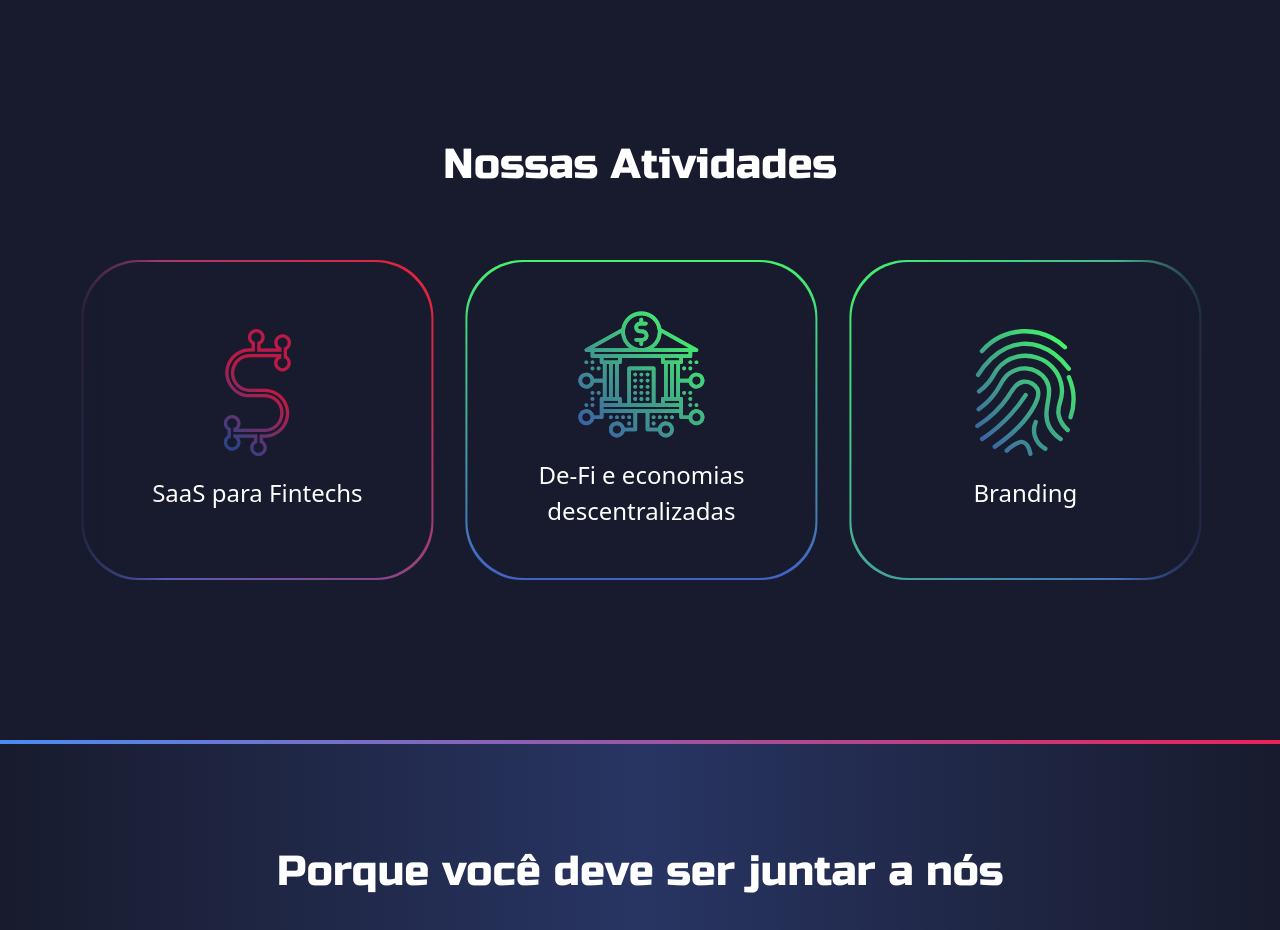
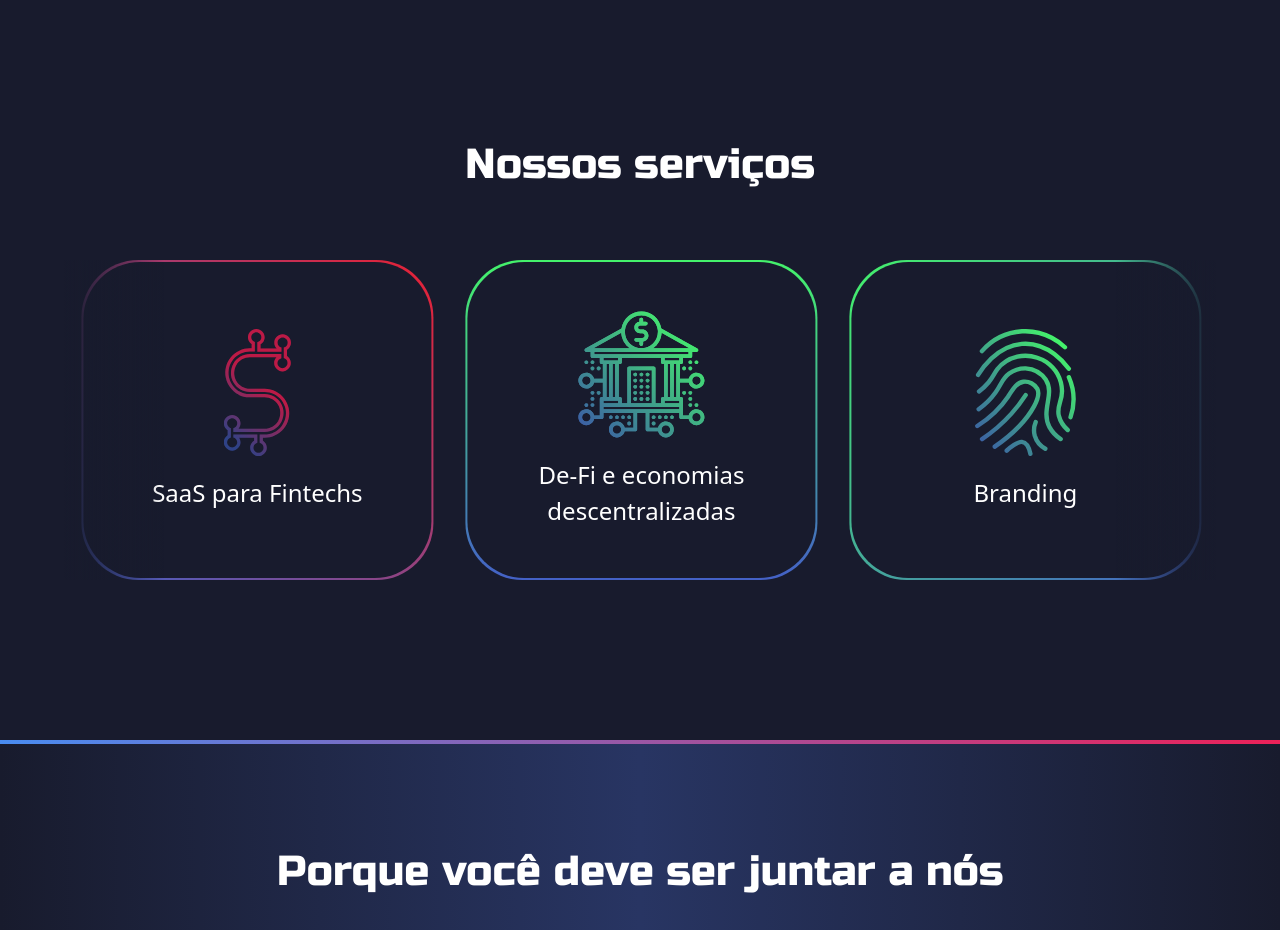
Before and after one commit to ItaloAraujodev/Mesh-site, a React (Vite) app: page / in a window 1280 px wide. Shown: the part 3180-4110 px from the top of the page. Built offline with nearby package versions, Linux system fonts and the light colour scheme.

Commit message:
Alterando o h2 de atividades

```diff
--- a/src/components/Atividades/index.jsx
+++ b/src/components/Atividades/index.jsx
@@ -13,7 +13,7 @@ export default function Atividades() {
         <div id='atividade' className="w-full h-auto pb-1 bg-gradient-to-r from-line-linear-azul to-line-linear-red ">
             <div className="w-full h-full bg-azul-claro text-white flex items-center justify-center 360:py-28 py-40 ">
                 <div className='w-full h-2/3 flex flex-col'>
-                    <h2 data-aos="zoom-in" className='text-center font-white font-russo-one text-[42px] 360:text-[2rem]'>Nossas Atividades</h2>
+                    <h2 data-aos="zoom-in" className='text-center font-white font-russo-one text-[42px] 360:text-[2rem]'>Nossos serviços</h2>
                     <div data-aos="zoom-in" className="w-full flex justify-center items-center gap-16 lg:gap-10 full:gap-[6rem]">
                         <Carousel />
                     </div>
--- a/src/components/Integrantes/index.jsx
+++ b/src/components/Integrantes/index.jsx
@@ -1,8 +1,6 @@
 import { listIntegrantes } from '../../utils/integrantes'
 import { ImLinkedin } from 'react-icons/im'
 import { motion } from "framer-motion"
-
-// hover:bg-gradient-to-bl hover:from-line-linear-red hover:to-saturation-azul-escuro
 
 export default function Integrantes() {
     return (
```
